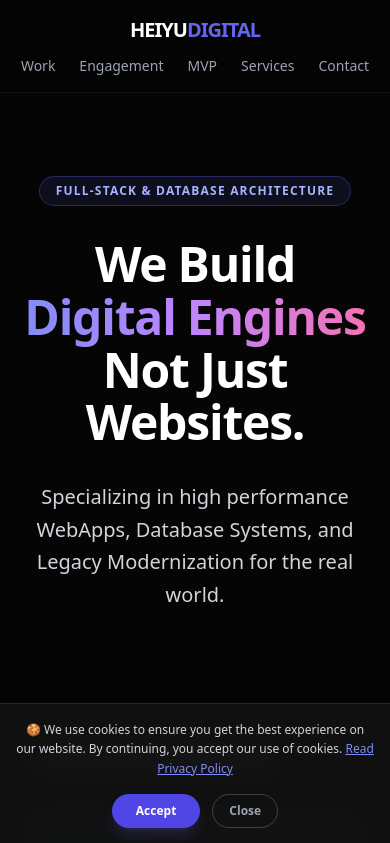
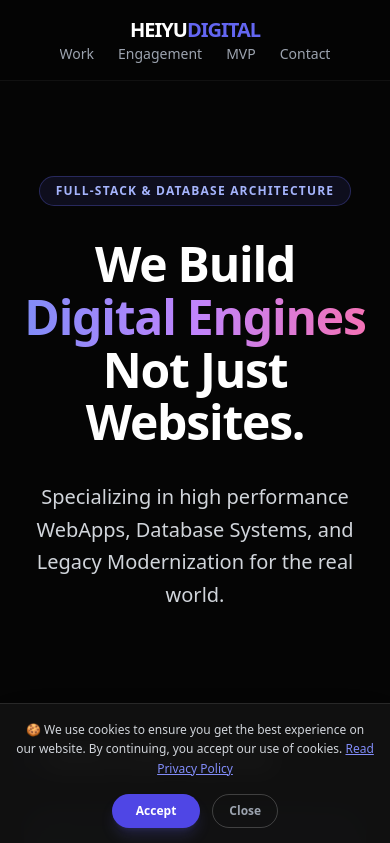
Before and after one commit to IrishDec/heiyu-digital, a Next.js app: page / in a window 390 px wide. Shown: the top 843 px of the page. Built offline with nearby package versions, Linux system fonts and the light colour scheme.

Commit message:
Add MVP page + fix services mobile layout

```diff
--- a/app/engagement/page.tsx
+++ b/app/engagement/page.tsx
@@ -26,7 +26,8 @@ useEffect(() => {
           HEIYU<span className="text-indigo-500">DIGITAL</span>
         </a>
 
-        <div className="flex gap-8 text-sm font-medium text-gray-400 items-center">
+        <div className="flex gap-4 md:gap-8 text-sm font-medium text-gray-400 items-center overflow-x-auto whitespace-nowrap">
+
           <a href="/" className="hover:text-white transition">Home</a>
           <a href="/engagement" className="text-white">Engagement</a>
           <a href="/mvp" className="hover:text-white transition">MVP</a>
--- a/app/mvp/page.tsx
+++ b/app/mvp/page.tsx
@@ -25,7 +25,8 @@ export default function MVPPage() {
             HEIYU<span className="text-indigo-500">DIGITAL</span>
           </a>
 
-          <div className="flex gap-8 text-sm font-medium text-gray-400 items-center">
+          <div className="flex gap-4 md:gap-8 text-sm font-medium text-gray-400 items-center overflow-x-auto whitespace-nowrap">
+
             <a href="/" className="hover:text-white transition">Home</a>
             <a href="/engagement" className="hover:text-white transition">Engagement</a>
             <a href="/contact" className="hover:text-white transition">Contact</a>
--- a/app/page.tsx
+++ b/app/page.tsx
@@ -38,17 +38,17 @@ export default function Home() {
     <main className="min-h-screen bg-[#050505] text-white selection:bg-indigo-500 selection:text-white font-sans">
       {/* NAV */}
       <nav className="fixed top-0 w-full z-50 bg-[#050505]/95 backdrop-blur-md border-b border-white/5">
-        <div className="max-w-6xl mx-auto px-6 py-4 md:h-20 flex flex-col md:flex-row items-center justify-between">
+       <div className="max-w-6xl mx-auto px-6 py-4 md:h-20 flex flex-col md:flex-row items-center justify-between">
+
           <div className="text-xl font-bold tracking-tighter text-white">
             HEIYU<span className="text-indigo-500">DIGITAL</span>
           </div>
 
-          <div className="flex gap-6 md:gap-8 text-sm font-medium text-gray-400 items-center mt-3 md:mt-0">
+         <div className="flex gap-6 md:gap-8 text-sm font-medium text-gray-400 items-center overflow-x-auto no-scrollbar">
+
             <a href="#work" className="hover:text-white transition">Work</a>
              <a href="/Engagement" className="hover:text-white transition">Engagement</a>
             <a href="/mvp" className="hover:text-white transition">MVP</a>
-
-            <a href="#services" className="hover:text-white transition">Services</a>
             <button onClick={() => setShowContact(true)} className="hover:text-white transition">Contact</button>
           </div>
         </div>
```
